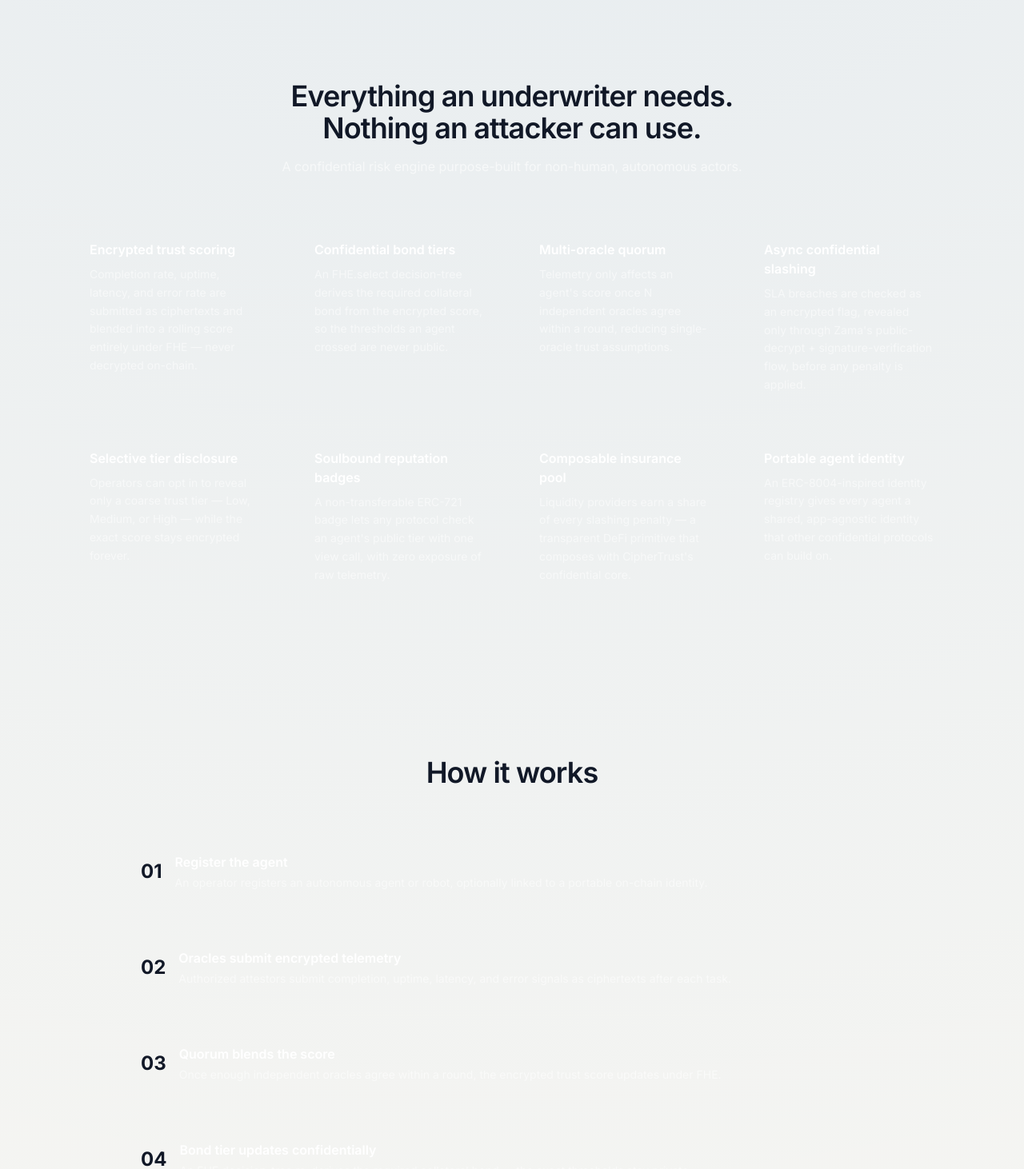
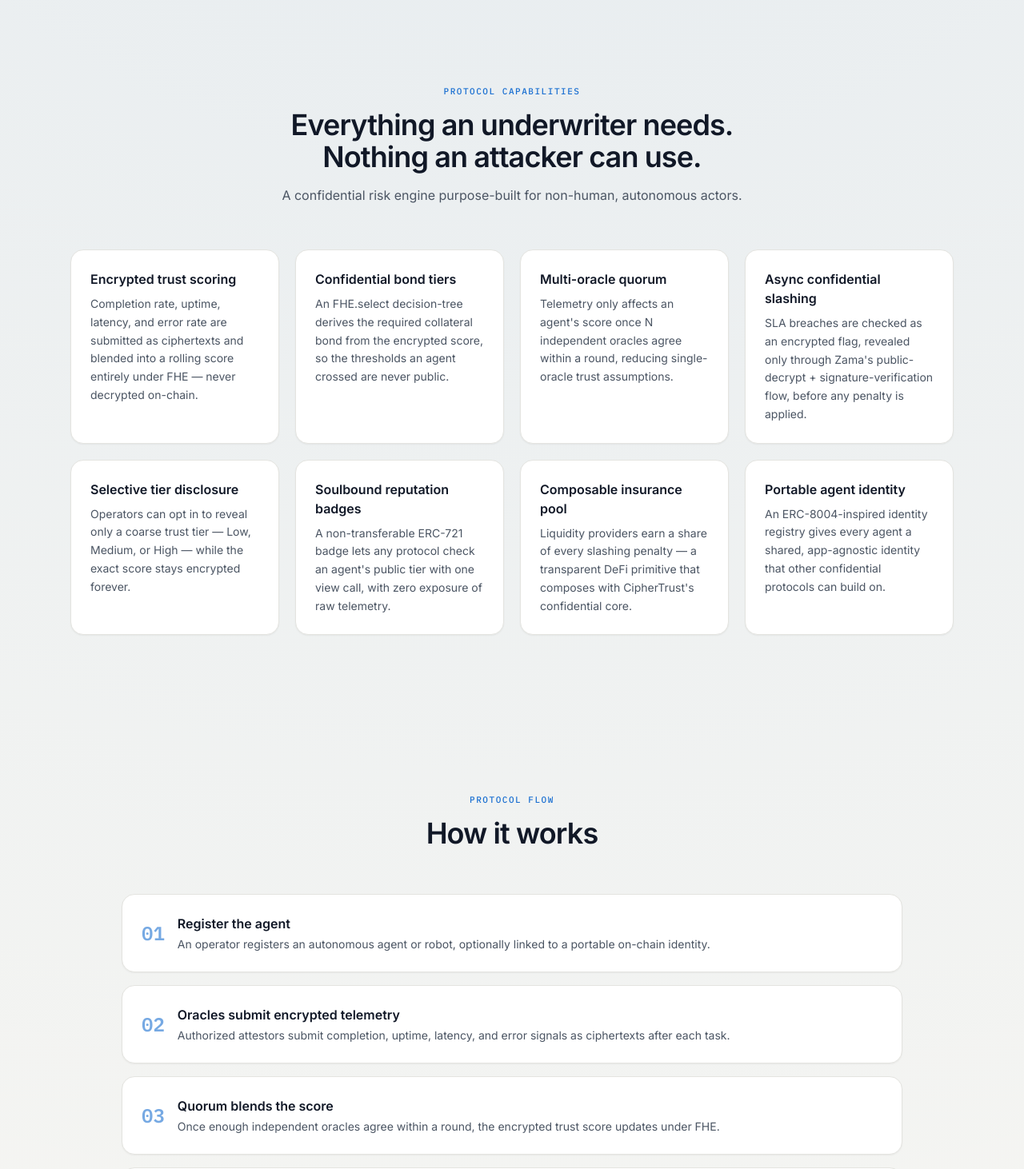
Before and after one commit to salch-cred/cipherpool-fhevm, a Next.js app in the folder frontend/: page / in a window 1280 px wide. Shown: the part 820-2282 px from the top of the page at 80% size. Built offline with nearby package versions, Linux system fonts and the light colour scheme.

Commit message:
Redesign: rebuild FeatureGrid and HowItWorks

```diff
--- a/frontend/components/FeatureGrid.tsx
+++ b/frontend/components/FeatureGrid.tsx
@@ -45,18 +45,19 @@ export default function FeatureGrid() {
   return (
     <section id="features" className="mx-auto max-w-6xl px-6 py-24">
       <div className="mx-auto max-w-2xl text-center">
-        <h2 className="text-3xl font-semibold tracking-tight sm:text-4xl">
+        <p className="eyebrow justify-center text-primary">Protocol capabilities</p>
+        <h2 className="mt-3 text-3xl font-semibold tracking-tight text-gray-900 sm:text-4xl">
           Everything an underwriter needs. Nothing an attacker can use.
         </h2>
-        <p className="mt-4 text-white/60">
+        <p className="mt-4 text-gray-600">
           A confidential risk engine purpose-built for non-human, autonomous actors.
         </p>
       </div>
       <div className="mt-14 grid grid-cols-1 gap-5 sm:grid-cols-2 lg:grid-cols-4">
         {FEATURES.map((feature) => (
-          <div key={feature.title} className="glass-card rounded-2xl p-6 transition hover:border-brand-purple/50">
-            <h3 className="text-base font-semibold text-white">{feature.title}</h3>
-            <p className="mt-2 text-sm leading-relaxed text-white/55">{feature.description}</p>
+          <div key={feature.title} className="card card-hover rounded-2xl p-6">
+            <h3 className="text-base font-semibold text-gray-900">{feature.title}</h3>
+            <p className="mt-2 text-sm leading-relaxed text-gray-600">{feature.description}</p>
           </div>
         ))}
       </div>
--- a/frontend/components/HowItWorks.tsx
+++ b/frontend/components/HowItWorks.tsx
@@ -2,41 +2,54 @@ const STEPS = [
   {
     step: "01",
     title: "Register the agent",
-    description: "An operator registers an autonomous agent or robot, optionally linked to a portable on-chain identity.",
+    description:
+      "An operator registers an autonomous agent or robot, optionally linked to a portable on-chain identity.",
   },
   {
     step: "02",
     title: "Oracles submit encrypted telemetry",
-    description: "Authorized attestors submit completion, uptime, latency, and error signals as ciphertexts after each task.",
+    description:
+      "Authorized attestors submit completion, uptime, latency, and error signals as ciphertexts after each task.",
   },
   {
     step: "03",
     title: "Quorum blends the score",
-    description: "Once enough independent oracles agree within a round, the encrypted trust score updates under FHE.",
+    description:
+      "Once enough independent oracles agree within a round, the encrypted trust score updates under FHE.",
   },
   {
     step: "04",
     title: "Bond tier updates confidentially",
-    description: "An FHE decision-tree re-derives the required collateral bond — the exact thresholds stay private.",
+    description:
+      "An FHE decision-tree re-derives the required collateral bond — the exact thresholds stay private.",
   },
   {
     step: "05",
     title: "Breach, slash, or reveal",
-    description: "An SLA breach can trigger confidential slashing; an operator can opt in to reveal only a coarse trust tier.",
+    description:
+      "An SLA breach can trigger confidential slashing; an operator can opt in to reveal only a coarse trust tier.",
   },
 ];
 
 export default function HowItWorks() {
   return (
     <section id="how-it-works" className="mx-auto max-w-5xl px-6 py-24">
-      <h2 className="text-center text-3xl font-semibold tracking-tight sm:text-4xl">How it works</h2>
-      <div className="mt-14 space-y-6">
+      <div className="mx-auto max-w-2xl text-center">
+        <p className="eyebrow justify-center text-primary">Protocol flow</p>
+        <h2 className="mt-3 text-3xl font-semibold tracking-tight text-gray-900 sm:text-4xl">
+          How it works
+        </h2>
+      </div>
+      <div className="mt-14 space-y-4">
         {STEPS.map((item) => (
-          <div key={item.step} className="glass-card flex flex-col gap-4 rounded-2xl p-6 sm:flex-row sm:items-center">
-            <div className="text-2xl font-bold text-brand-cyan/70">{item.step}</div>
+          <div
+            key={item.step}
+            className="card flex flex-col gap-4 rounded-2xl p-6 sm:flex-row sm:items-center"
+          >
+            <div className="font-mono text-2xl font-semibold text-primary/60">{item.step}</div>
             <div>
-              <h3 className="text-base font-semibold text-white">{item.title}</h3>
-              <p className="mt-1 text-sm text-white/55">{item.description}</p>
+              <h3 className="text-base font-semibold text-gray-900">{item.title}</h3>
+              <p className="mt-1 text-sm text-gray-600">{item.description}</p>
             </div>
           </div>
         ))}
```
